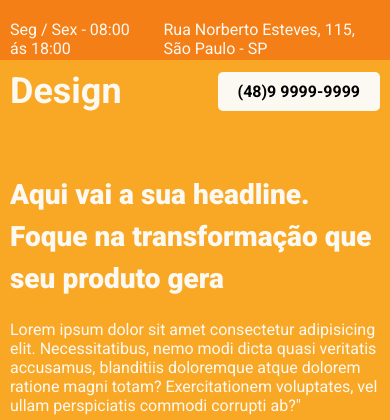
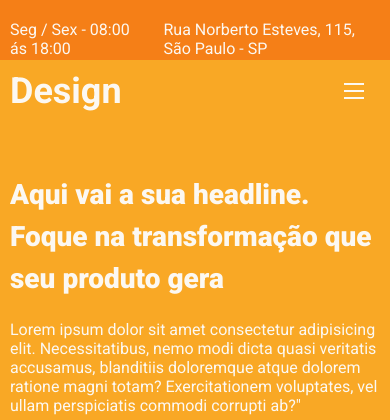
Before and after one commit to Ellos-Design/teste-frontend-developer, a PHP site: page / in a window 390 px wide. Shown: the top 420 px of the page. Run offline with PHP 8.4, Linux system fonts and the light colour scheme; some libraries are stand-ins or nearby versions.

```diff
--- a/class/config.php
+++ b/class/config.php
@@ -25,3 +25,5 @@
     $dados = htmlspecialchars($dados);
     return $dados;
   }
+
+?>
--- a/css/styles.css
+++ b/css/styles.css
@@ -507,6 +507,7 @@ p {
 }
 .chamada-text p {
   font-size: 1.125rem;
+  color: #FCF8F2;
 }
 .chamada-acao {
   border-radius: 5px;
--- a/index.php
+++ b/index.php
@@ -124,11 +124,19 @@ if (isset($_POST['nome']) && isset($_POST['email']) && isset($_POST['telefone'])
         <a href="#">Design</a>
       </div>
 
-      <div class="menu-number">
-        <p>(48)9 9999-9999</p>
-      </div>
-      </div>
+      <!-- links de navegacao -->
+      <nav class="menu-nav">
+        <!-- botão mobile aparece em ate 560px, depois display none -->
+        <button id="btn-mobile"> <span id="hamburguer"></span></button>
 
+        <!-- area de todos os links do menu -->
+        <ul id="menu-link">
+          <li><a class="nav-link active" href="#home">Home</a></li>
+          <li><a class="nav-link" href="#sobre">Sobre</a></li>
+          <li><a class="nav-link" href="#servicos">Servicos</a></li>
+          <li><a class="nav-link" href="#faq">FAQ</a></li>
+        </ul>
+      </nav>
     </div>
 
   </header>
@@ -395,6 +403,9 @@ if (isset($_POST['nome']) && isset($_POST['email']) && isset($_POST['telefone'])
   <!-- carregamento dos scripts necessarios                             -->
   <script src="js/loader.js"></script>
   <script src="js/accordion.js"></script>
+  <script src="js/scrollspy.js"></script>
+  <script src="js/scrollSuave.js"></script>
+  <script src="js/menu.js"></script>
   <script src="js/contCaracteres.js"></script>
   <script src="js/jquery-3.6.0.min.js"></script>
   <script src="js/jquery.mask.js"></script>
--- a/sass/styles.sass
+++ b/sass/styles.sass
@@ -123,14 +123,45 @@ p
     font-weight: bold
     margin: 0 10px
 
+  &-nav
+    ul
+      display: flex
+      flex-wrap: wrap
 
+      li
+        .nav-link
+          font-size: 1.25rem
+          display: block
+          padding: 10px
+          color: variables.$text-color
+          position: relative
+
+        .nav-link::after
+          position: absolute
+          content: ""
+          display: block
+          background: variables.$text-color
+          text-align: center
+          height: 3px
+          width: 0
+          bottom: 0
+          left: 50%
+          transition-duration: 0.6s
+        .nav-link:hover::after
+          width: 100%
+          left: 0
+        .nav-link.active
+          border-radius: 5px
+          background: variables.$primary-color
+
+#btn-mobile
+  display: none
 .menu-number
   background: variables.$text-color
   border-radius: 5px
   font-weight: bold
   margin-right: 10px
   padding: 10px 20px 10px 20px
-  color: #707070
 
 .headline-bg
   background: variables.$secundary-color
@@ -586,6 +617,61 @@ p
 // Media ate 560px
 
 @media screen and (max-width: 560px)
+  .superinfo
+    a
+      display: none
+  #menu-link
+    display: block
+    position: absolute
+    width: 100%
+    top: 60px
+    right: 0
+    height: 0
+    transition: .6s
+    z-index: 1001
+    visibility: hidden
+    overflow-y: hidden
+
+  .menu-nav.active #menu-link
+    height: 200px
+    visibility: visible
+    overflow-y: auto
+
+  #btn-mobile
+    margin-right: 10px
+    display: flex
+    padding: .5rem 1rem
+    font-size: 1rem
+    border: none
+    cursor: pointer
+    background: variables.$secundary-color
+  #hamburguer
+    display: block
+    border-top: 2px solid
+    width: 20px
+    color: variables.$text-color
+  #hamburguer::after,#hamburguer::before
+    content: ''
+    display: block
+    width: 20px
+    height: 2px
+    margin-top: 5px
+    background: currentColor
+    transition: .3s
+    position: relative
+  .menu-nav.active #hamburguer
+    border-top-color: transparent
+  .menu-nav.active #hamburguer::before
+    transform: rotate(135deg)
+  .menu-nav.active #hamburguer::after
+    transform: rotate(-135deg)
+    top: -7px
+
+  .menu-nav ul li .nav-link.active
+    border-radius: 0
+    background: variables.$secundary-color
+  .nav-link
+    background: variables.$secundary-color
 
   .headline
     flex-direction: column
```
Also changed, not shown: 1 other file.
